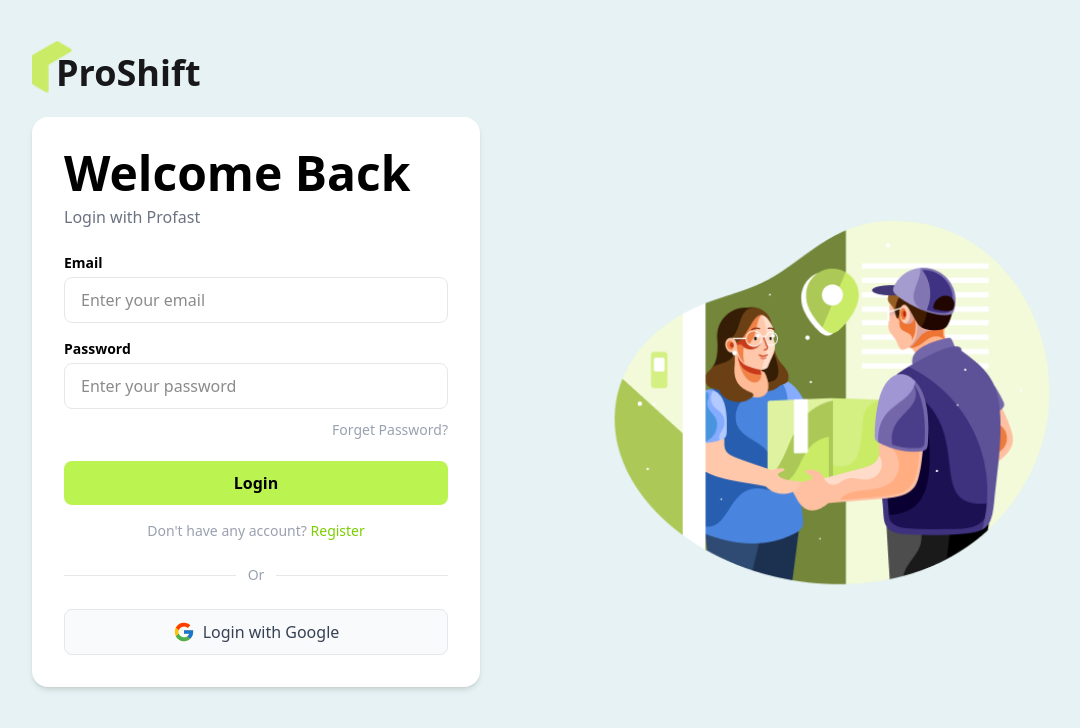
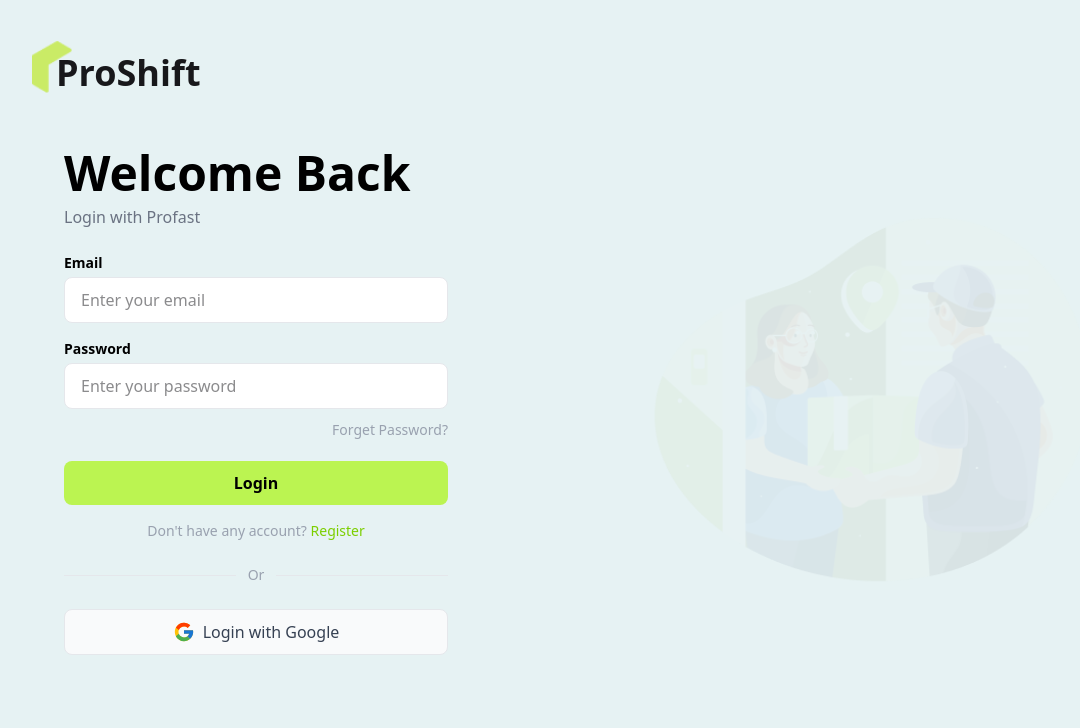
Before and after one commit to MunnaKhan99/profest-client, a React (Vite) app: page /login in a window 1280 px wide. Shown: the top 728 px of the page, without its empty margins (32-1112 px from the left). Built offline with nearby package versions, Linux system fonts and the light colour scheme.

Commit message:
FEAT: Add motion in authentication image

```diff
--- a/package.json
+++ b/package.json
@@ -11,6 +11,7 @@
   },
   "dependencies": {
     "@tailwindcss/vite": "^4.1.18",
+    "framer-motion": "^12.34.0",
     "lucide-react": "^0.563.0",
     "react": "^19.2.0",
     "react-dom": "^19.2.0",
--- a/src/layouts/AuthLayout.jsx
+++ b/src/layouts/AuthLayout.jsx
@@ -2,6 +2,7 @@ import React from 'react';
 import Logo from '../pages/shared/Logo/Logo';
 import authImg from "../../src/assets/authImage.png";
 import { Outlet } from 'react-router';
+import { motion } from "framer-motion";
 
 const AuthLayout = () => {
     return (
@@ -12,21 +13,34 @@ const AuthLayout = () => {
             </div>
 
             {/* Main Content */}
-            <div className="flex flex-col-reverse lg:flex-row items-center justify-center">
+            <div className="flex flex-col-reverse lg:flex-row items-center justify-center gap-8 lg:gap-20">
 
                 {/* Form Section */}
                 <div className="w-full max-w-md flex-1">
                     <Outlet />
                 </div>
 
-                {/* Image Section */}
-                <div className="w-full flex-1 flex justify-center">
+                {/* Image Section with Continuous Animation */}
+                <motion.div
+                    className="w-full flex-1 flex justify-center"
+                    initial={{ opacity: 0, y: 20 }}
+                    animate={{
+                        opacity: 1,
+                        y: [0, -12, 0]   // up-down floating
+                    }}
+                    transition={{
+                        duration: 3,
+                        ease: "easeInOut",
+                        repeat: Infinity,
+                        repeatType: "mirror"
+                    }}
+                >
                     <img
                         src={authImg}
                         alt="Authentication Illustration"
                         className="w-[220px] sm:w-[280px] md:w-[340px] lg:w-[580px] object-contain"
                     />
-                </div>
+                </motion.div>
             </div>
         </div>
     );
--- a/src/pages/Authentication/Login/Login.jsx
+++ b/src/pages/Authentication/Login/Login.jsx
@@ -18,7 +18,7 @@ const Login = () => {
         <div className="w-full">
             <form
                 onSubmit={handleSubmit(onSubmit)}
-                className="w-full max-w-md mx-auto rounded-2xl bg-white p-6 sm:p-8 shadow-md"
+                className="w-full max-w-md mx-auto rounded-2xl p-6 sm:p-8"
                 noValidate
             >
                 {/* Title */}
@@ -43,7 +43,7 @@ const Login = () => {
                             message: "Enter a valid email address",
                         },
                     })}
-                    className={`w-full rounded-lg border px-4 py-2.5 outline-none focus:ring-2 transition
+                    className={`w-full rounded-lg border px-4 py-2.5 outline-none focus:ring-2 transition bg-white
                         ${errors.email
                             ? "border-red-500 focus:ring-red-300"
                             : "border-gray-200 focus:ring-lime-400"
@@ -69,7 +69,7 @@ const Login = () => {
                             message: "Password must be at least 6 characters",
                         },
                     })}
-                    className={`w-full rounded-lg border px-4 py-2.5 outline-none focus:ring-2 transition
+                    className={`w-full rounded-lg border px-4 py-2.5 outline-none focus:ring-2 transition bg-white
                         ${errors.password
                             ? "border-red-500 focus:ring-red-300"
                             : "border-gray-200 focus:ring-lime-400"
```
Also changed, not shown: 1 other file (tests, documents, lock files or other folders).
